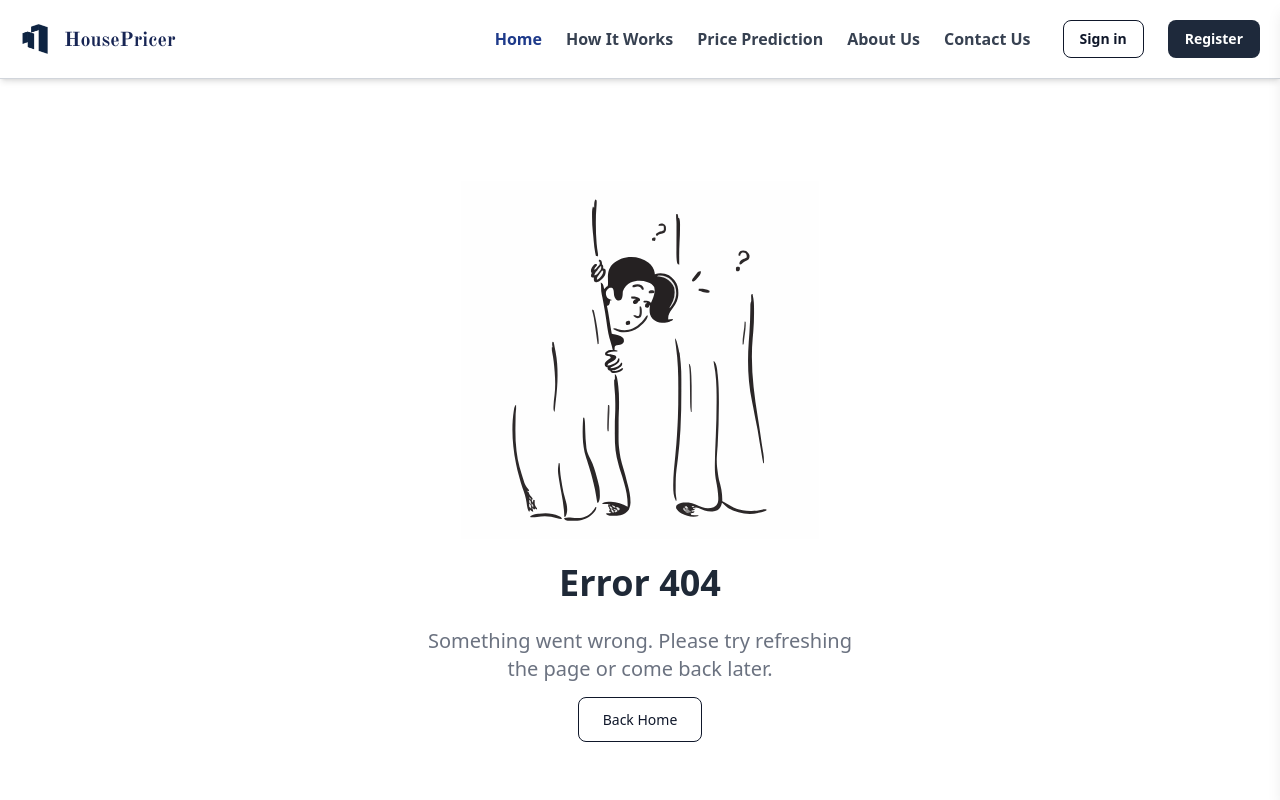
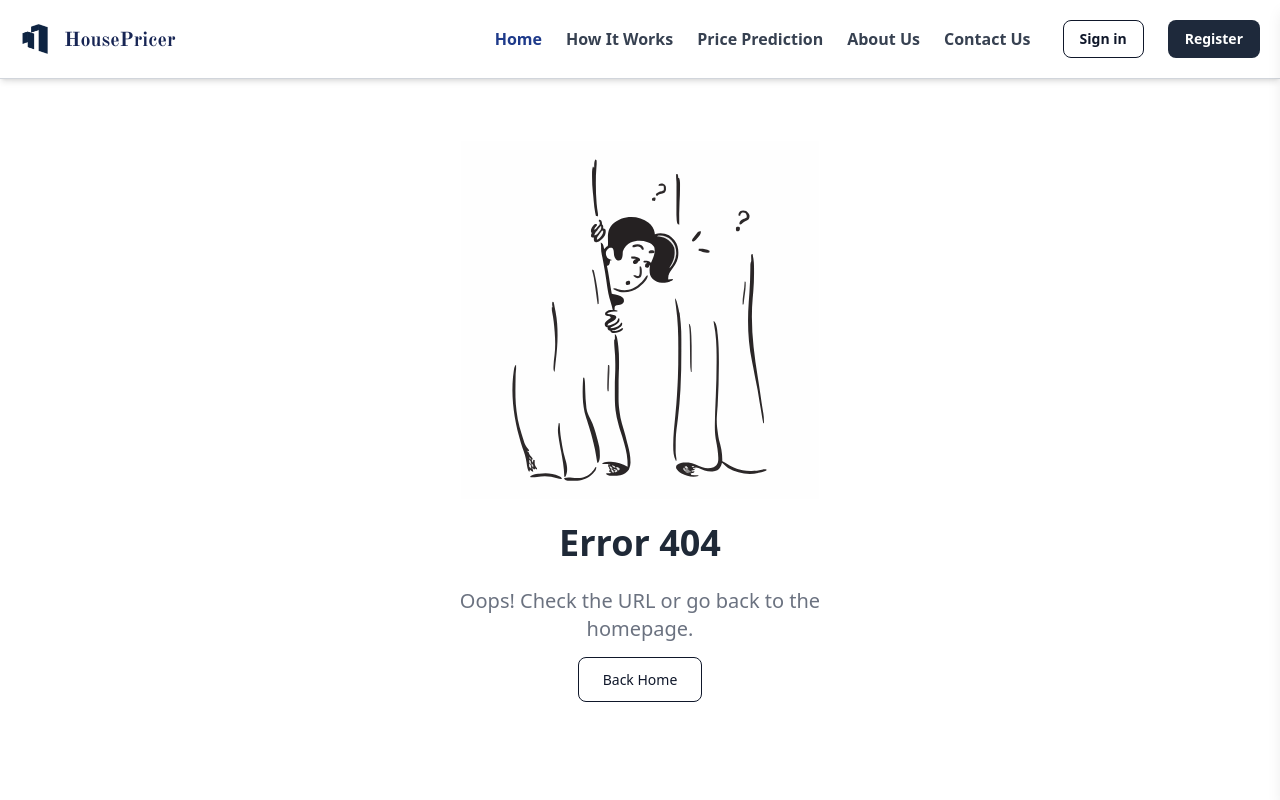
Before and after one commit to rajrasane04/House-Price-Prediction, a React (Vite) app in the folder Frontend/: page /about in a window 1280 px wide. Shown: the top 800 px of the page. Built offline with nearby package versions, Linux system fonts and the light colour scheme.

Commit message:
changed the margin for top text

```diff
--- a/Frontend/src/pages/NotFound.jsx
+++ b/Frontend/src/pages/NotFound.jsx
@@ -5,13 +5,13 @@ import NotFoundImage from "/src/assets/illustration3.svg";
 
 export function NotFound() {
   return (
-    <div className="min-h-screen flex flex-col justify-center items-center text-center px-4 py-6 mt-10">
+    <div className="min-h-screen flex flex-col justify-center items-center text-center px-4 py-6 ">
       <div className="space-y-6 max-w-md mx-auto">
         {/* Image with larger size and responsive scaling */}
         <img
           src={NotFoundImage}
           alt="Curiosity"
-          className="w-4/5 max-w-sm sm:max-w-md mt-8 mx-auto" // Increased image size
+          className="w-4/5 max-w-sm sm:max-w-md mt-8 mx-auto"
         />
         <Typography
           variant="h1"
@@ -21,9 +21,9 @@ export function NotFound() {
           Error 404
         </Typography>
         <Typography className="text-base sm:text-lg md:text-xl font-normal text-gray-500 mx-auto px-2 sm:px-0">
-          Something went wrong. Please try refreshing the page or come back later.
+        Oops! Check the URL or go back to the homepage.
         </Typography>
-        {/* Button with additional top margin */}
+        {/* Button for Home Navigation */}
         <div className="mt-8">
           <Link
             to="/"
```
